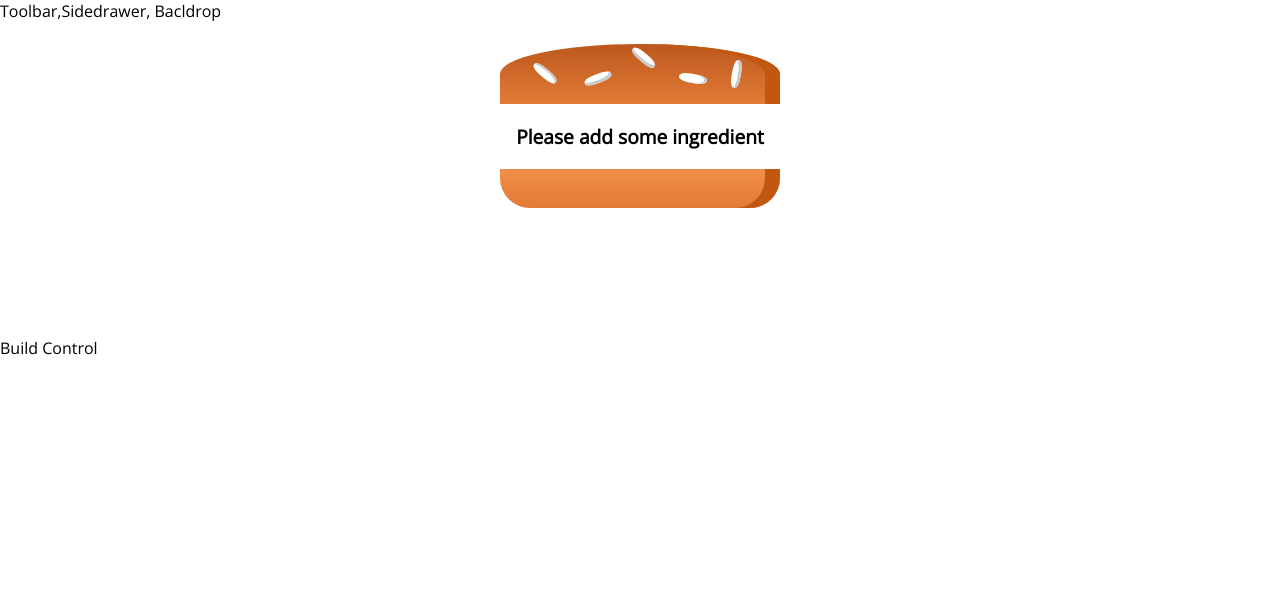
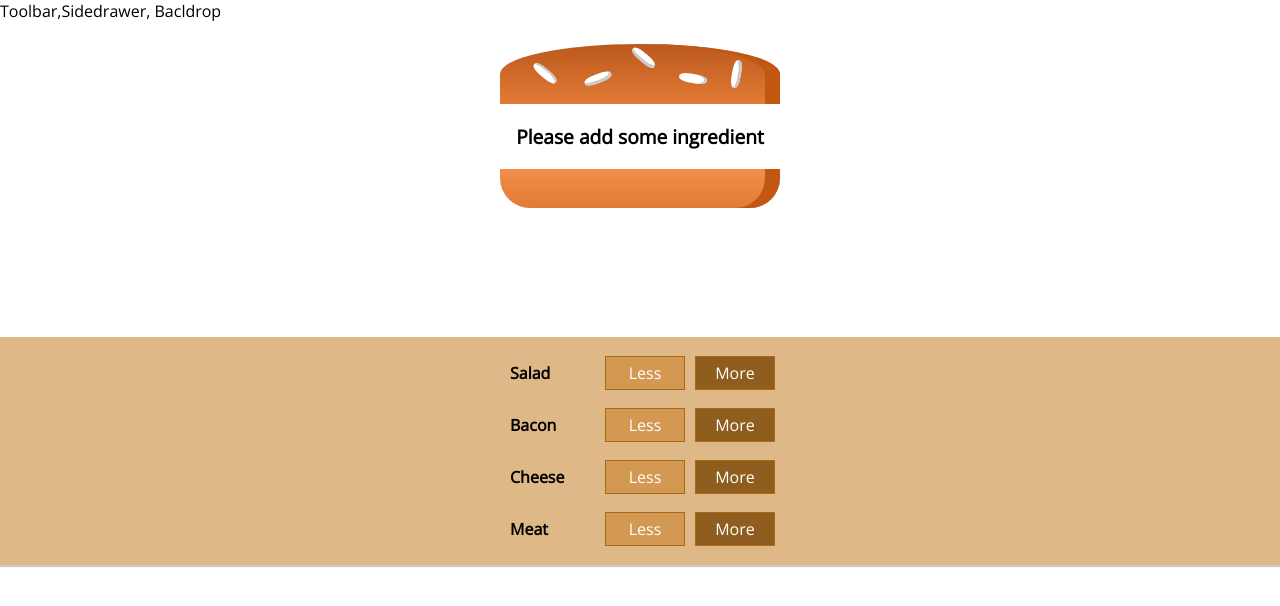
Before and after one commit to matforc/react-burger, a React app: page / in a window 1280 px wide. Shown: the top 606 px of the page. Built offline with nearby package versions, Linux system fonts and the light colour scheme.

Commit message:
added burger builder

```diff
--- a/src/components/Burger/BuildControls/BuildControl/BuildControl.js
+++ b/src/components/Burger/BuildControls/BuildControl/BuildControl.js
@@ -2,12 +2,12 @@
 
 import classes from './BuildControl.css';
 
-const buildControl = (props) => {
+const buildControl = (props/* from buildControls.js*/) => {
     return (
     <div className={classes.BuildControl}>
-        <div className={classesLabel}>{props.label}</div>
-        <button classesName={classes.Less}>Less</button>
-        <button className={classes.More}>More</button>
+        <div className={classes.Label}>{props.label}</div>
+        <button className={classes.Less} onClick={props.removed}>Less</button>
+        <button className={classes.More} onClick={props.added}>More</button>
     </div>
     )
 }
--- a/src/components/Burger/BuildControls/BuildControls.js
+++ b/src/components/Burger/BuildControls/BuildControls.js
@@ -1,8 +1,8 @@
 import React from 'react';
 
-import classes from './BuildControls.css'
+import classes from './BuildControls.css';
 
-import BuildControl from ''
+import BuildControl from './BuildControl/BuildControl';
 
 
 const controls = [
@@ -17,8 +17,18 @@
 
 ];
 
-const buildControls = (props) => {
-    return
+const buildControls = (props /* from containers/BurgerBuilder/BurgerBuilder.js */) => {
+    return (
+        <div className={classes.BuildControls}>
+        {controls.map(ctrl => {
+           return <BuildControl
+           key={ctrl.label}
+           label={ctrl.label}
+           added={ () => props.ingredientAdded(ctrl.type) }
+           removed={ () => props.ingredientRemoved(ctrl.type) }/>
+        })}
+        </div>
+    )
 }
 
 export default buildControls;
--- a/src/containers/BurgerBuilder/BurgerBuilder.js
+++ b/src/containers/BurgerBuilder/BurgerBuilder.js
@@ -1,7 +1,17 @@
 import React, { Component } from 'react';
-import Burger from '../../components/Burger/Burger'
 
 import Aux from '../../hoc/Aux'
+import Burger from '../../components/Burger/Burger'
+import BuildControls from '../../components/Burger/BuildControls/BuildControls';
+
+
+const INGREDIENT_PRICES = {
+    salad: 0.5,
+    cheese: 0.4,
+    meat: 1.3,
+    bacon: 0.7
+
+}
 
 class BurgerBuilder extends Component {
 
@@ -16,15 +26,55 @@
             bacon: 0,
             cheese: 0,
             meat: 0
+        },
+        totalPrice: 4
+    }
+
+    addIngredientHandler = (type) => {
+        const oldCount = this.state.ingredients[type];
+        const updatedCount = oldCount + 1;
+        const updatedIngredients = {
+            ...this.state.ingredients
         }
+        updatedIngredients[type] = updatedCount;
+        const priceAddition = INGREDIENT_PRICES[type];
+        const oldPrice = this.state.totalPrice;
+        const newPrice = oldPrice + priceAddition;
+        this.setState({
+            totalPrice: newPrice,
+            ingredients: updatedIngredients
+        })
+
+    }
+
+    removeIngredientHandler = (type) => {
+        const oldCount = this.state.ingredients[type];
+        const updatedCount = oldCount - 1;
+        const updatedIngredients = {
+            ...this.state.ingredients
+        }
+        updatedIngredients[type] = updatedCount;
+        const priceAddition = INGREDIENT_PRICES[type];
+        const oldPrice = this.state.totalPrice;
+        const newPrice = oldPrice - priceAddition;
+        this.setState({
+            totalPrice: newPrice,
+            ingredients: updatedIngredients
+        })
+
+
     }
 
     render() {
+
         return (
             <Aux>
                 {/*questo sarebbe la props da passare a burger component ingredients={this.state.ingredients}*/}
                 <Burger ingredients={this.state.ingredients}/>
-                <div>Build Control</div>
+                <BuildControls
+                ingredientAdded={this.addIngredientHandler}
+                ingredientRemoved={this.removeIngredientHandler}
+                />
             </Aux>
 
         )
```
